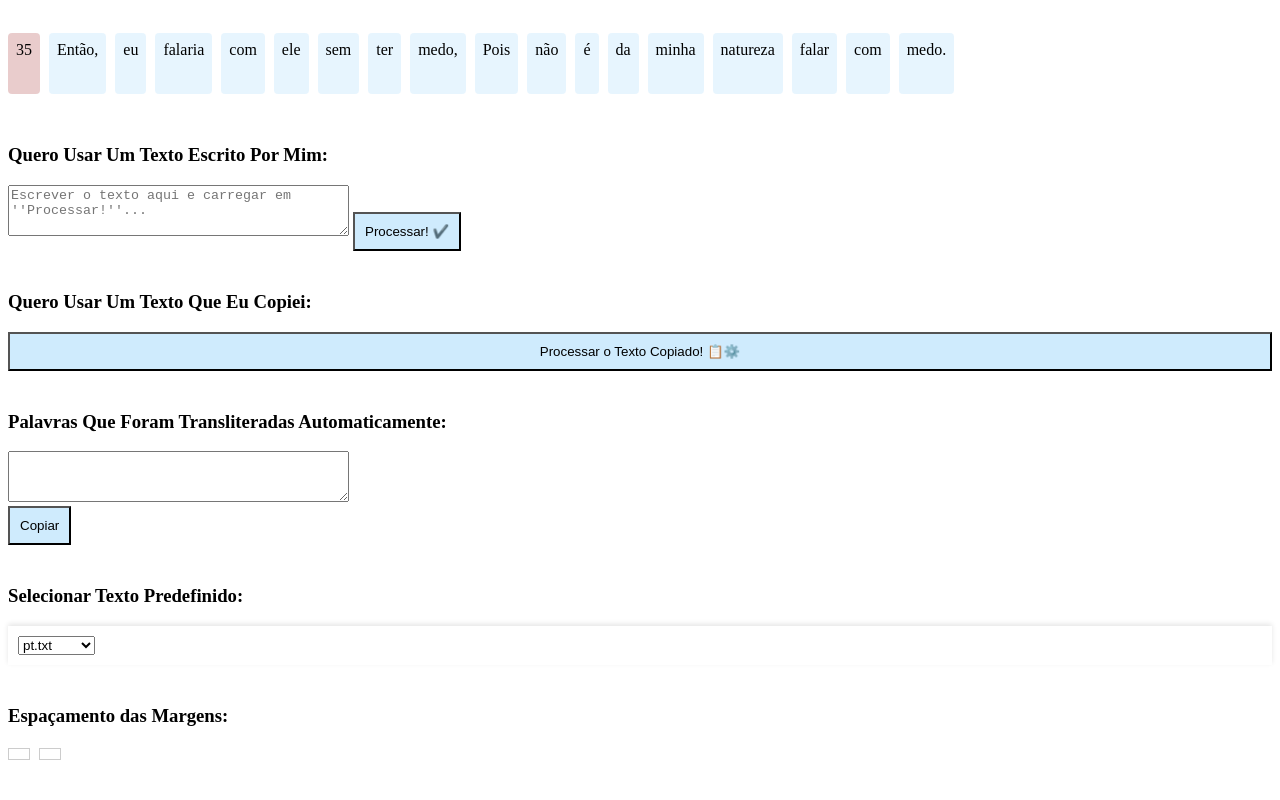
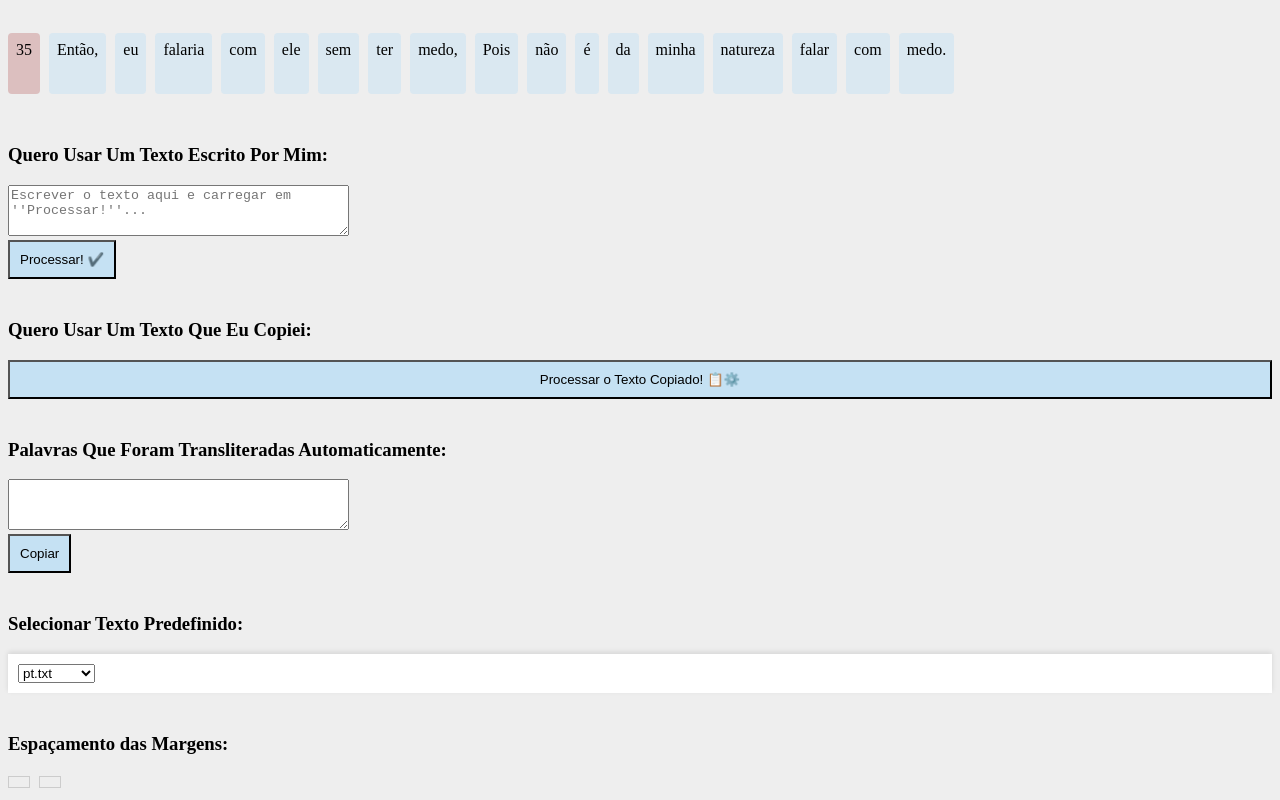
Before and after one commit to thqrs/phonetic_bulgarian, a plain HTML site: page index9.html in a window 1280 px wide. Shown: the part 2083-2883 px from the top of the page. Before the commit the page ends 2855 px from the top, so only its background shows below. Drawn offline with Linux system fonts and the light colour scheme.

Commit message:
Update index9.html

```diff
--- a/index9.html
+++ b/index9.html
@@ -81,6 +81,7 @@ button:hover {
     background-color: #555;
 }
         body {
+    background-color: #EEE;
     display: flex;
     flex-direction: column;
     min-height: 100vh;
@@ -168,6 +169,7 @@ button:hover {
     <div class="clipboard-container">
         <h3>Quero Usar Um Texto Escrito Por Mim:</h3>
     <textarea id="pasteBox" rows="3" cols="40" placeholder="Escrever o texto aqui e carregar em ''Processar!''..."></textarea>
+</div><div>
     <button id="processPastedContent" onclick="processPastedContent()"> Processar! ✔️</button>
 </div>
 
```
